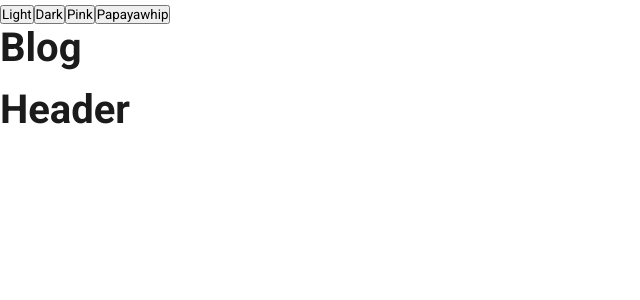
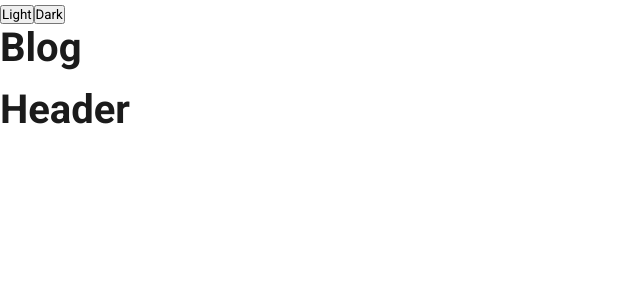
Before and after one commit to lBrunol/atomic-design-blog, a Next.js app: page / in a window 1280 px wide. Shown: the top 300 px of the page, without its empty margins (0-640 px from the left). Built offline with nearby package versions, Linux system fonts and the light colour scheme.

Commit message:
apenas os temas oficiais

```diff
--- a/src/pages/_app.tsx
+++ b/src/pages/_app.tsx
@@ -18,8 +18,6 @@ function App({ Component, pageProps }: AppProps) {
       </Head>
       <button onClick={() => setTheme('light')}>Light</button>
       <button onClick={() => setTheme('dark')}>Dark</button>
-      <button onClick={() => setTheme('pink')}>Pink</button>
-      <button onClick={() => setTheme('papayawhip')}>Papayawhip</button>
       <GlobalStyles theme={{ type: theme }} />
       <Component {...pageProps} />
     </>
```
